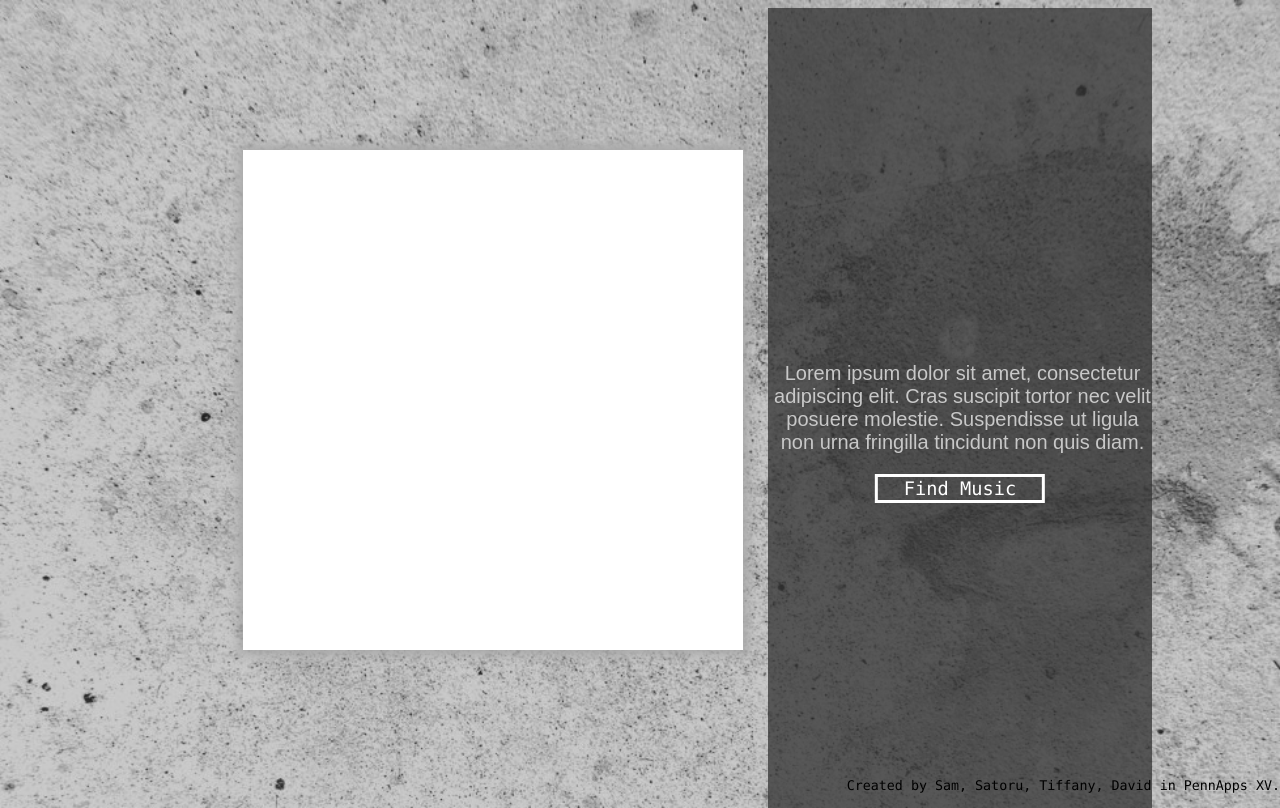
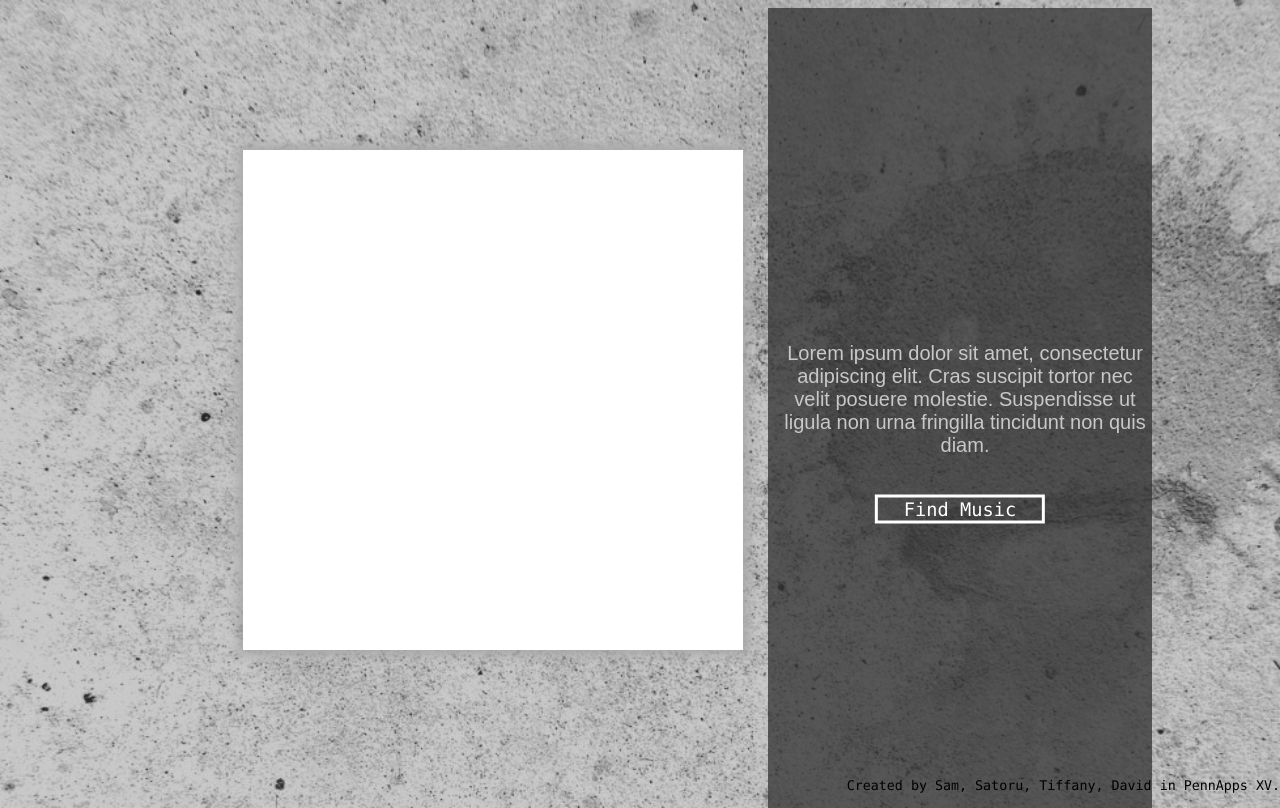
Before and after one commit to imdyangs/drawdio, a website: page site/index.html in a window 1280 px wide. Both pictures are taken after a click on the button "Draw". Drawn offline with nearby package versions, Linux system fonts and the light colour scheme; a script that the page names is missing.

```diff
--- a/site/index.css
+++ b/site/index.css
@@ -130,7 +130,8 @@
 
 #helpdescription{
     text-align: center;
-    padding-left: 5px;
+    padding-left: 10px;
+
 }
 
 #draw-btn{
```
Also changed, not shown: site/index.html (+1 -0 lines).
